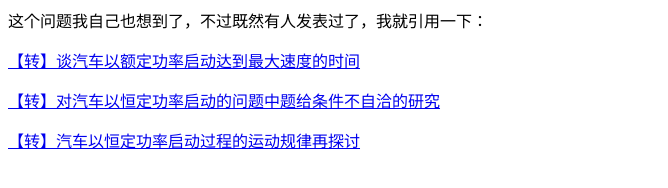
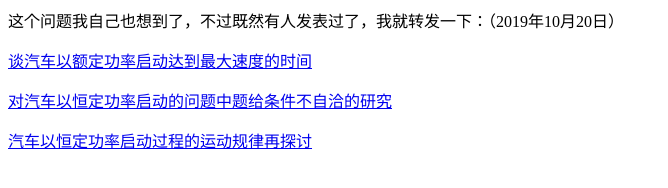
Before and after one commit to feixukeji/feixukeji.github.io, a plain HTML site: page article/汽车启动问题.html in a window 1280 px wide. Shown: the whole page, without its empty margins (0-668 px from the left). Drawn offline with Linux system fonts and the light colour scheme.

Commit message:
Update 汽车启动问题.html

```diff
--- a/article/汽车启动问题.html
+++ b/article/汽车启动问题.html
@@ -1,10 +1,10 @@
 <html>
 <body>
 
-  <p>这个问题我自己也想到了，不过既然有人发表过了，我就引用一下：</p>
-  <p><a href="https://www.ixueshu.com/document/62561c397d2026c96a97b5dd3dc73fd2318947a18e7f9386.html#pdfpreview">【转】谈汽车以额定功率启动达到最大速度的时间</a></p>
-  <p><a href="https://www.ixueshu.com/document/943e957ca5360c9b187062d884f9b35d318947a18e7f9386.html#pdfpreview">【转】对汽车以恒定功率启动的问题中题给条件不自洽的研究</a></p>
-  <p><a href="https://www.ixueshu.com/document/a1a89c49bc6bff80b4f0688f0226f9c9318947a18e7f9386.html#pdfpreview">【转】汽车以恒定功率启动过程的运动规律再探讨</a></p>
+  <p>这个问题我自己也想到了，不过既然有人发表过了，我就转发一下：（2019年10月20日）</p>
+  <p><a href="https://www.ixueshu.com/document/62561c397d2026c96a97b5dd3dc73fd2318947a18e7f9386.html#pdfpreview">谈汽车以额定功率启动达到最大速度的时间</a></p>
+  <p><a href="https://www.ixueshu.com/document/943e957ca5360c9b187062d884f9b35d318947a18e7f9386.html#pdfpreview">对汽车以恒定功率启动的问题中题给条件不自洽的研究</a></p>
+  <p><a href="https://www.ixueshu.com/document/a1a89c49bc6bff80b4f0688f0226f9c9318947a18e7f9386.html#pdfpreview">汽车以恒定功率启动过程的运动规律再探讨</a></p>
 
 </body>
 </html>
```
